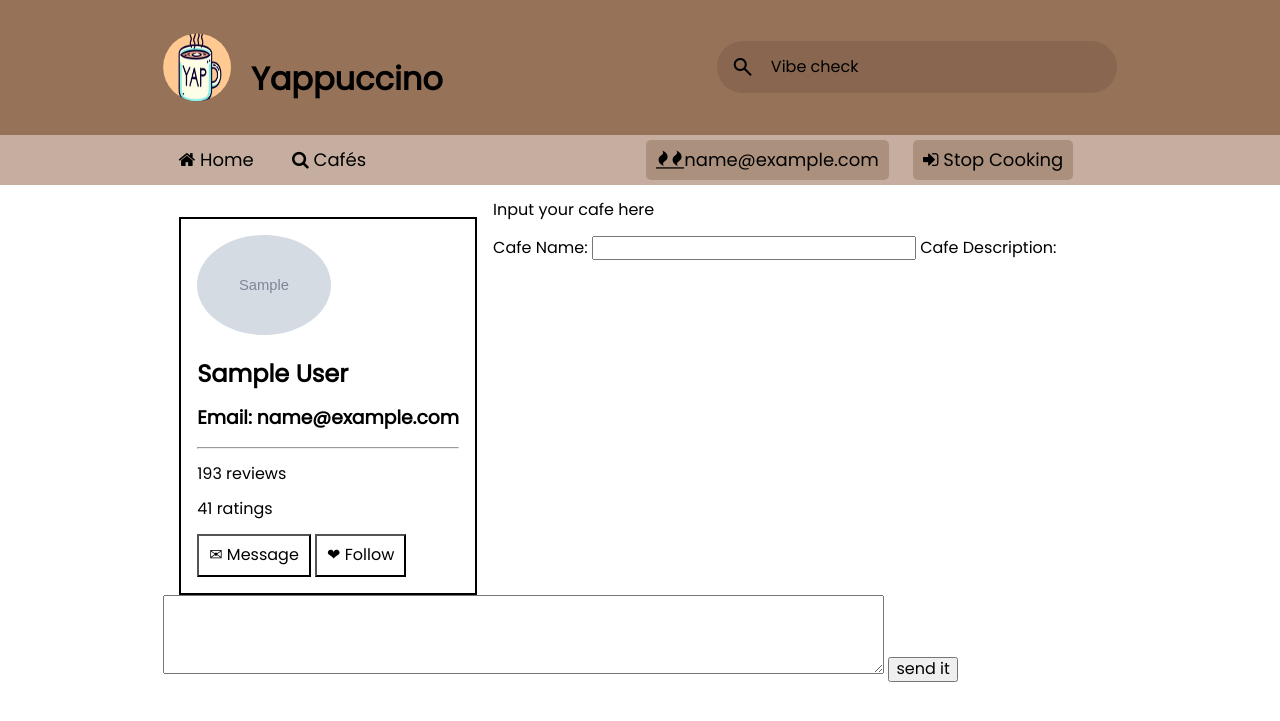
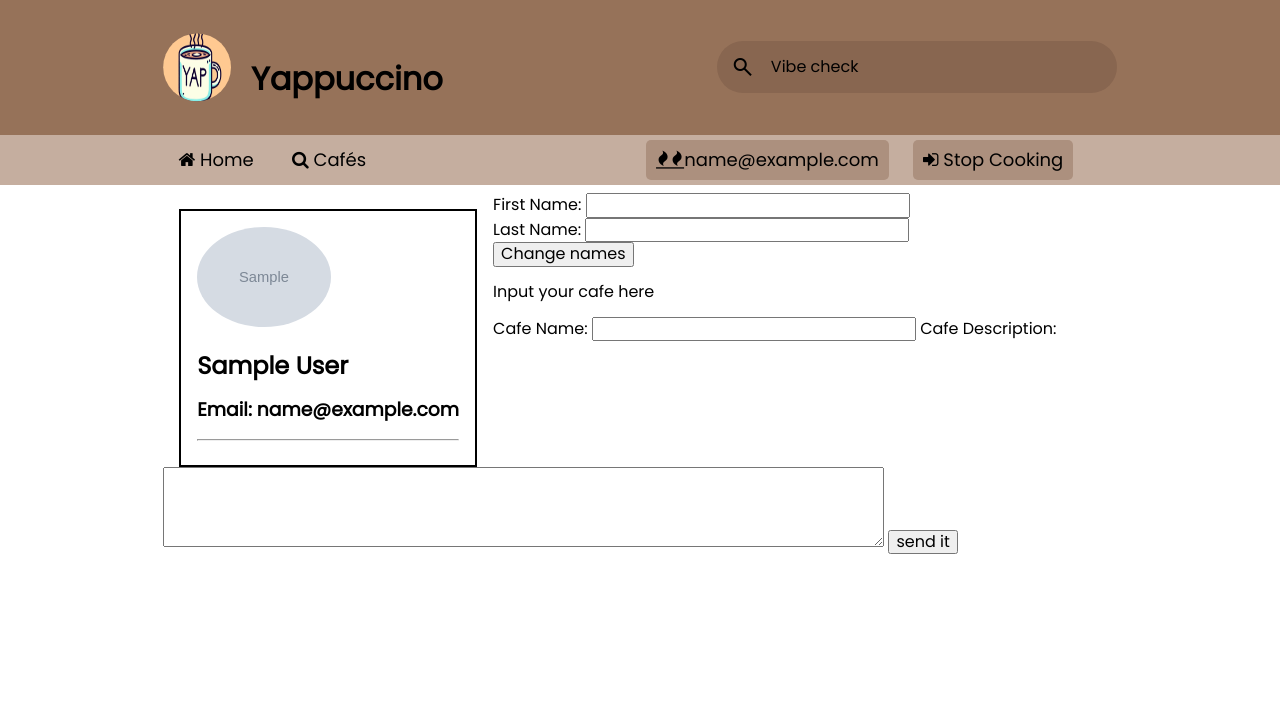
Before and after one commit to JobertAlan/CCAPDEV-MP, a Node server app: template views/profile.hbs in a window 1280 px wide. Shown: the top 721 px of the page. Run offline with Node 20, Linux system fonts and the light colour scheme; the template is opened without the code that fills it: values that come from a table or form of the project are taken from there, others are empty; tables that the repository leaves empty hold one stand-in row (values such as "Sample post"); grey boxes marked "Sample" are stand-in pictures; some libraries are stand-ins or nearby versions.

Commit message:
janky "update" profile info (details)
- i say update but it really only gives you the option to change your first and last name and you have to change both because i can't be bothered to feed existing default data

```diff
--- a/server.js
+++ b/server.js
@@ -223,7 +223,10 @@ app.get('/logout', (req, res) => {
 
 // Profile
 app.get('/profile', isAuthenticated, async (req, res) => {
-    const userData = req.session.user
+
+    const userId = req.session.user._id
+
+    const userData = await User.findById(userId).lean()
     // console.log(userData)
 
     let hasCafe = await Cafe.findOne({}).select({ownedBy: userData._id})
@@ -239,6 +242,24 @@ app.get('/profile', isAuthenticated, async (req, res) => {
 
     res.render('profile', context)
 })
+
+app.post('/profile/:id', isAuthenticated, async (req, res) => {
+    const userId = req.params.id
+
+    const { newFname, newLname } = req.body
+
+    if (!newFname || !newLname ) {
+        res.redirect(req.get('referer'))
+    }
+
+    const updateInfo = await User.findByIdAndUpdate(userId, {
+        firstName: newFname,
+        lastName: newLname
+    })
+
+    res.redirect(req.get('referer'))
+})
+
 
 // Cafe Logic
 
--- a/views/profile.hbs
+++ b/views/profile.hbs
@@ -19,40 +19,21 @@
                 <h2>{{userData.firstName}}  {{userData.lastName}}</h2>
                 <h3>Email: {{userData.email}}</h3>
                 <hr>
-                <p>193 reviews</p>
-                <p>41 ratings</p>
 
-                <!-- has all the interaction stuff to the user -->
-                <div class="interact-cont">
-                    <button>✉ Message</button>
-                    <button>❤︎ Follow</button>
-                </div>
+
             </div>
         </div>
 
-        {{!-- <!-- stuff on the right -->
-        <div class="right-cont">
-            <h2>Stats</h2>
-            <br>
-            <div class="stats">
-                <div class="stat-num">
-                    <h3>41</h3>
-                    <p>Updoots</p>
-                </div>
-                <div class="stat-num">
-                    <h3>1,540</h3>
-                    <p>Photos</p>
-                </div>
-                <div class="stat-num">
-                    <h3>57</h3>
-                    <p>Videos</p>
-                </div>
-                <div class="last-stat-num">
-                    <h3>11</h3>
-                    <p>Edits</p>
-                </div>
-            </div>
-        </div> --}}
+
+        <div class="editInfo">
+            <form action="/profile/{{userData._id}}" method="post">
+                <label>First Name: </label> <input type="text" name="newFname" /> <br>
+                <label>Last Name: </label> <input type="text" name="newLname" /> <br>
+
+                <input type="submit" value="Change names" />
+            </form>
+        </div>
+
 
         <!-- review stuff at the bottom -->
         {{#unless userData.isOwner }}
@@ -103,3 +84,9 @@
 
 
     </div>
+
+<script>
+    window.addEventListener('DOMContentLoaded', function() {
+
+    })
+</script>
```
